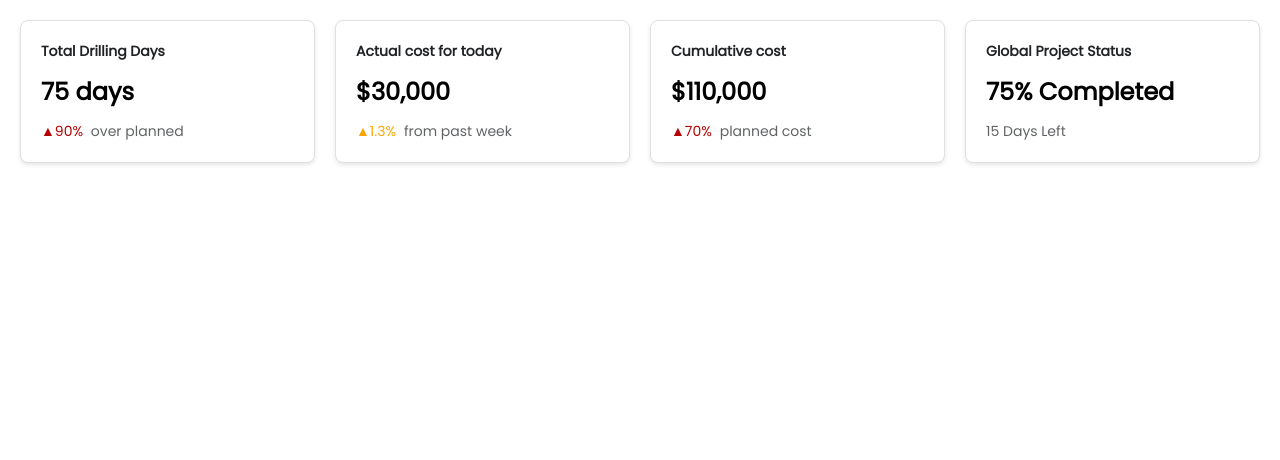
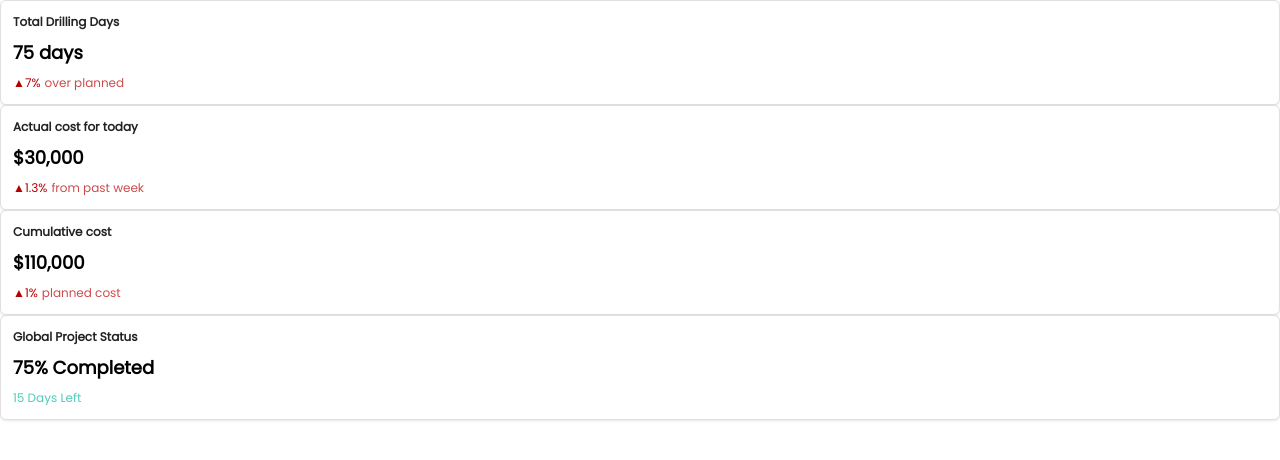
Before and after one commit to mariardj/Projet2Cs, a React (Create React App) app: page /StatsCards in a window 1280 px wide. Shown: the top 460 px of the page. Built offline with nearby package versions, Linux system fonts and the light colour scheme.

Commit message:
dashboards

```diff
--- a/src/App.jsx
+++ b/src/App.jsx
@@ -17,6 +17,7 @@ import ReservoirProgressChart from './components/ReservoirProgressChart';
 import HistoryP from './components/HistoryP';
 import StatsCards from './components/StatsCards';
 import DrillingProgressChart from './components/DrillingProgressChart';
+import Dashboard from './components/Dashboard';
 
 function App() {
 
@@ -34,6 +35,7 @@ function App() {
         <Route path="/ReservoirProgressChart" element={<ReservoirProgressChart />} />
         <Route path="/StatsCards" element={<StatsCards />} />
         <Route path="/DrillingProgressChart" element={<DrillingProgressChart />} />
+        <Route path="/Dashboard" element={<Dashboard />} />
       </Routes>
 
     </div>
--- /dev/null
+++ b/src/components/Dashboard.jsx
@@ -0,0 +1,107 @@
+import React from 'react';
+import SidebarAndNavbar from './SidebarAndNavbar';
+import StatsCards from './StatsCards';
+import DrillingProgressChart from './DrillingProgressChart';
+import ReservoirProgressChart from './ReservoirProgressChart';
+import CostStatusGauge from './CostStatusGauge';
+
+const Dashboard = () => {
+  return (
+    <div style={{ backgroundColor: '#F6F4F2', minHeight: '100vh' }}>
+      <SidebarAndNavbar />
+
+      {/* Main content container */}
+      <div style={{
+        marginLeft: '240px',
+        paddingTop: '50px',
+        padding: '12px',
+      }}>
+        {/* Main dashboard layout */}
+        <div style={{
+          display: 'grid',
+          gridTemplateColumns: '1fr 200px',
+          gap: '12px',
+          alignItems: 'start'
+        }}>
+          {/* Left column - Main content */}
+          <div>
+            {/* Horizontal stats cards row */}
+            <div style={{
+              display: 'flex',
+              gap: '10px',
+              marginBottom: '12px',
+              overflowX: 'auto',
+              paddingBottom: '5px'
+            }}>
+              <StatsCards />
+            </div>
+
+            {/* Compact Drilling Progress Chart */}
+            <div style={{
+              marginTop: '12px',
+              transform: 'scale(0.85)',
+              transformOrigin: 'top left',
+              marginLeft: '-30px',
+              width: '115%' // Compensate for scaling
+            }}>
+              <DrillingProgressChart />
+            </div>
+
+            {/* Compact Reservoir Chart */}
+            <div style={{
+              marginTop: '12px',
+              transform: 'scale(0.85)',
+              transformOrigin: 'top left',
+              marginLeft: '-30px',
+              width: '115%' // Compensate for scaling
+            }}>
+              <ReservoirProgressChart />
+            </div>
+          </div>
+
+          {/* Right column - Side cards */}
+          <div style={{
+            display: 'flex',
+            flexDirection: 'column',
+            gap: '12px',
+            position: 'sticky',
+            top: '70px'
+          }}>
+            {/* Mini gauges */}
+            <div style={{
+              transform: 'scale(0.65)',
+              transformOrigin: 'top left',
+              marginLeft: '-40px',
+              marginTop: '-20px'
+            }}>
+              <CostStatusGauge />
+            </div>
+            <div style={{
+              transform: 'scale(0.65)',
+              transformOrigin: 'top left',
+              marginLeft: '-40px'
+            }}>
+              <CostStatusGauge />
+            </div>
+            <div style={{
+              transform: 'scale(0.65)',
+              transformOrigin: 'top left',
+              marginLeft: '-40px'
+            }}>
+              <CostStatusGauge />
+            </div>
+            <div style={{
+              transform: 'scale(0.65)',
+              transformOrigin: 'top left',
+              marginLeft: '-40px'
+            }}>
+              <CostStatusGauge />
+            </div>
+          </div>
+        </div>
+      </div>
+    </div>
+  );
+};
+
+export default Dashboard;
--- a/src/components/StatsCards.jsx
+++ b/src/components/StatsCards.jsx
@@ -1,132 +1,71 @@
 import React from 'react';
-
-// Test data - can be modified directly in this file
-const testData = {
-  drillingDays: { value: 75, percentage: 90 },
-  actualCost: { value: 30000, percentage: 1.3 },
-  cumulativeCost: { value: 110000, percentage: 70 },
-  projectStatus: { value: 75, daysLeft: 15 }
-};
 
 const StatsCards = () => {
   // Shared card styles
-  const containerStyle = {
-    display: 'grid',
-    gridTemplateColumns: 'repeat(auto-fill, minmax(250px, 1fr))',
-    gap: '20px',
-    padding: '20px'
-  };
-
   const cardStyle = {
     backgroundColor: 'white',
     border: '1px solid #e0e0e0',
-    borderRadius: '8px',
-    padding: '20px',
-    boxShadow: '0 2px 4px rgba(0,0,0,0.1)',
-    fontFamily: 'Arial, sans-serif'
+    borderRadius: '6px',
+    padding: '12px',
+    boxShadow: '0 1px 3px rgba(0,0,0,0.1)',
+    minWidth: '160px',
+    flexShrink: 0
   };
 
   const titleStyle = {
     color: '#202224',
-    fontSize: '14px',
-    margin: '0 0 12px 0'
+    fontSize: '12px',
+    margin: '0 0 8px 0'
   };
 
   const valueStyle = {
-    fontSize: '24px',
+    fontSize: '18px',
     fontWeight: 'bold',
-    margin: '0 0 12px 0'
+    margin: '0 0 8px 0'
   };
 
   const percentageStyle = (color) => ({
     display: 'flex',
     alignItems: 'center',
     gap: '4px',
-    fontSize: '14px',
+    fontSize: '12px',
     color: color
   });
 
-  const statusStyle = {
-    color: '#202224',
-    opacity: 0.7
-  };
-
-  // Card components
-  const TotalDrillingDaysCard = () => (
+  return (
+    <>
       <div style={cardStyle}>
         <h3 style={titleStyle}>Total Drilling Days</h3>
-      <div style={valueStyle}>{testData.drillingDays.value} days</div>
-      <div style={percentageStyle(
-        testData.drillingDays.percentage > 10 ? '#B60000' :
-        testData.drillingDays.percentage > 5 ? '#FFA500' : '#00B69B'
-      )}>
-        {testData.drillingDays.percentage > 0 ? '▲' : '▼'}
-        {Math.abs(testData.drillingDays.percentage)}%&nbsp;
-        <span style={statusStyle}>
-          {testData.drillingDays.percentage > 0 ? 'over' : 'under'} planned
-        </span>
+        <div style={valueStyle}>75 days</div>
+        <div style={percentageStyle('#B60000')}>
+          ▲7% <span style={{ opacity: 0.7 }}>over planned</span>
         </div>
       </div>
-  );
 
-  const ActualCostCard = () => (
       <div style={cardStyle}>
         <h3 style={titleStyle}>Actual cost for today</h3>
-      <div style={valueStyle}>
-        ${testData.actualCost.value.toLocaleString()}
-      </div>
-      <div style={percentageStyle(
-        Math.abs(testData.actualCost.percentage) > 2 ? '#B60000' :
-        Math.abs(testData.actualCost.percentage) > 1 ? '#FFA500' : '#00B69B'
-      )}>
-        {testData.actualCost.percentage > 0 ? '▲' : '▼'}
-        {Math.abs(testData.actualCost.percentage)}%&nbsp;
-        <span style={statusStyle}>from past week</span>
+        <div style={valueStyle}>$30,000</div>
+        <div style={percentageStyle('#B60000')}>
+          ▲1.3% <span style={{ opacity: 0.7 }}>from past week</span>
         </div>
       </div>
-  );
 
-  const CumulativeCostCard = () => (
       <div style={cardStyle}>
         <h3 style={titleStyle}>Cumulative cost</h3>
-      <div style={valueStyle}>
-        ${testData.cumulativeCost.value.toLocaleString()}
-      </div>
-      <div style={percentageStyle(
-        testData.cumulativeCost.percentage > 3 ? '#B60000' :
-        testData.cumulativeCost.percentage > 1 ? '#FFA500' : '#00B69B'
-      )}>
-        {testData.cumulativeCost.percentage > 0 ? '▲' : '▼'}
-        {Math.abs(testData.cumulativeCost.percentage)}%&nbsp;
-        <span style={statusStyle}>planned cost</span>
+        <div style={valueStyle}>$110,000</div>
+        <div style={percentageStyle('#B60000')}>
+          ▲1% <span style={{ opacity: 0.7 }}>planned cost</span>
         </div>
       </div>
-  );
 
-  const ProjectStatusCard = () => (
       <div style={cardStyle}>
         <h3 style={titleStyle}>Global Project Status</h3>
-      <div style={valueStyle}>
-        {testData.projectStatus.value}% Completed
-      </div>
-      <div style={percentageStyle(
-        testData.projectStatus.value < 70 ? '#B60000' :
-        testData.projectStatus.value < 90 ? '#FFA500' : '#00B69B'
-      )}>
-        <span style={statusStyle}>
-          {testData.projectStatus.daysLeft} Days Left
-        </span>
+        <div style={valueStyle}>75% Completed</div>
+        <div style={percentageStyle('#00B69B')}>
+          <span style={{ opacity: 0.7 }}>15 Days Left</span>
         </div>
       </div>
-  );
-
-  return (
-    <div style={containerStyle}>
-      <TotalDrillingDaysCard />
-      <ActualCostCard />
-      <CumulativeCostCard />
-      <ProjectStatusCard />
-    </div>
+    </>
   );
 };
 
```
Lines whose indentation alone changed are shown as unchanged.
